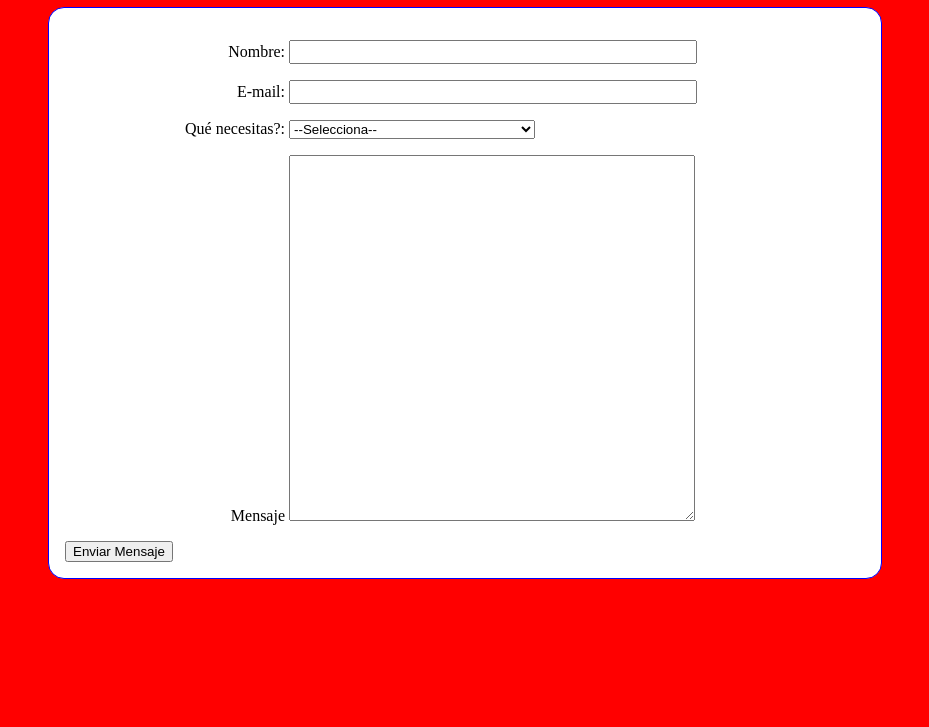
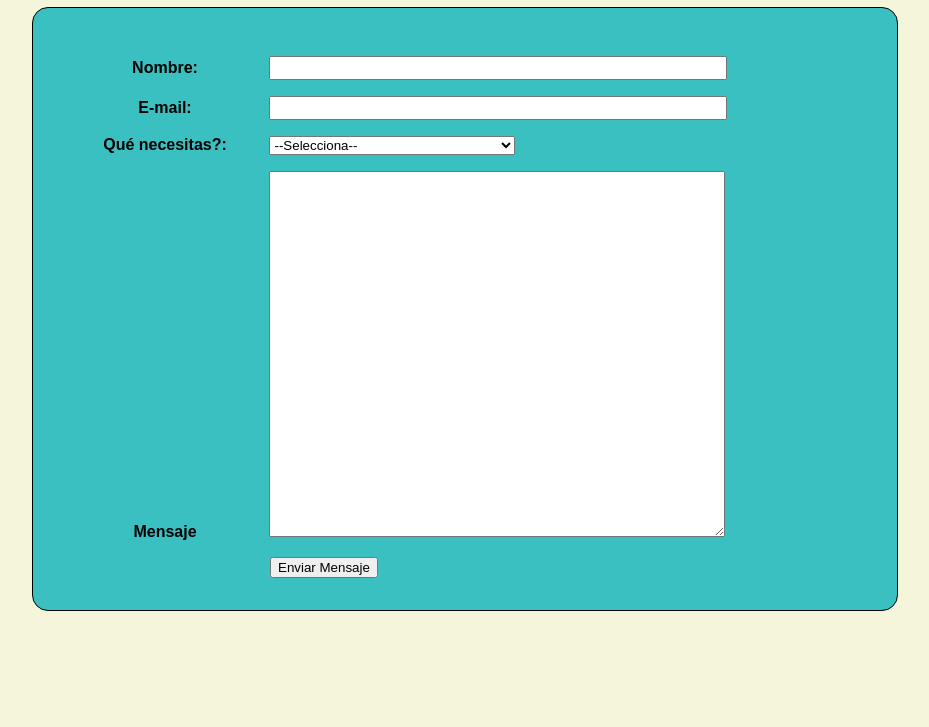
Before and after one commit to Spichardo3101/Practica-10-3-17, a website: page public_html/contacto.html in a window 1280 px wide. Shown: the part 73-800 px from the top of the page, without its empty margins (175-1104 px from the left). Drawn offline with Linux system fonts and the light colour scheme.

Commit message:
Insertando comentarios a  nuestra hoja de estilo

```diff
--- a/public_html/css/estilos.css
+++ b/public_html/css/estilos.css
@@ -69,14 +69,17 @@ a{
 }
 
 form{
-    /*centrando el formulario y poniendo borde */
+    /*formulario */
  margin: 0 auto;
 width: 800px;
-padding: 1em;
-border: 1px solid blue;
+padding: 2em;
+border: 1px solid black;
 border-radius: 1em;
-background: white;
+background: rgb(59,192,194);
+font-family: arial;
+font-weight: bold;
   }
+   /*margen de espacio entre texto del formulario */
   form div {
 
       margin-top: 1em;
@@ -94,23 +97,28 @@ background: white;
   a:active{
       color:   aqua;
   }
-    /*cuadros del formulario */
+    /*cuadro  dentro del formulario */
   label{
       display: inline-block;
-          width:100px;
-          text-align: right;
-          width: 220px;
+       /*alineacion del texto del fomulario */
+        text-align: center;
+       width: 200px;
  }
+     /*ancho del cuadros del texto */
 
   input, textarea{
       font: 1em arial Gothic;
-      width:400px;
+      width:450px;
 
   }
   input:focus,textarea:focus
   {
-  border-color:red;
+  border-color:blue;
   }
 
   .centralizada{text-align: center}
- .fondo{ background-color: red;}
+ .fondo{ background-color:  beige;}
+ .boton {
+
+ margin-left: 205px;
+ }
```
